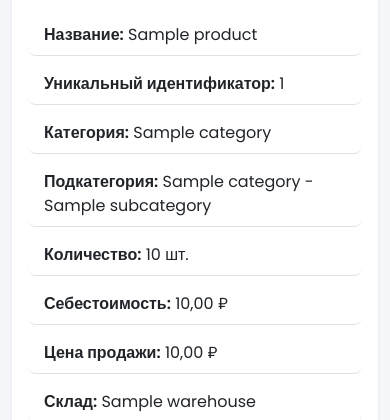
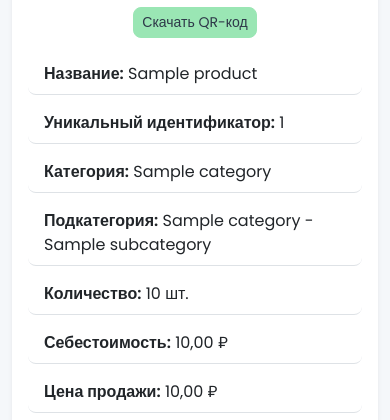
Before and after one commit to KopzhasharovAzamat/python_crm, a Django app: page /products/1/detail/ in a window 390 px wide. Shown: the part 660-1080 px from the top of the page. Run offline with Django 5.2, Linux system fonts and the light colour scheme; a user stored in the database is signed in; tables that the repository leaves empty hold one stand-in row (values such as "Sample post"); grey boxes marked "Sample" are stand-in pictures.

Commit message:
25-th commit: * Download QR-code

```diff
--- a/templates/product_detail.html
+++ b/templates/product_detail.html
@@ -20,9 +20,12 @@
                         {% endif %}
                     </div>
                     <!-- QR-код -->
-                    <div class="col-md-6 mb-3">
+                    <div class="col-md-6 mb-3 text-center">
                         {% if product.qr_code %}
-                            <img src="{{ product.qr_code.url }}" alt="QR-код товара" class="img-fluid rounded" style="max-height: 200px;">
+                            <img src="{{ product.qr_code.url }}" alt="QR-код товара" class="img-fluid rounded" id="qr-code-image" style="max-height: 200px;">
+                            <div class="mt-2">
+                                <button onclick="downloadQRCode()" class="btn btn-success btn-sm">Скачать QR-код</button>
+                            </div>
                         {% else %}
                             <p class="text-muted">QR-код отсутствует</p>
                         {% endif %}
@@ -54,4 +57,19 @@
         </div>
     </div>
 </div>
+
+<!-- JavaScript для скачивания QR-кода -->
+<script>
+function downloadQRCode() {
+    const qrImage = document.getElementById('qr-code-image');
+    const qrImageUrl = qrImage.src;
+    const productName = "{{ product.name|slugify }}"; // Используем имя продукта для имени файла
+    const link = document.createElement('a');
+    link.href = qrImageUrl;
+    link.download = `qr-code-${productName}.png`; // Имя файла для скачивания
+    document.body.appendChild(link);
+    link.click();
+    document.body.removeChild(link);
+}
+</script>
 {% endblock %}
```
